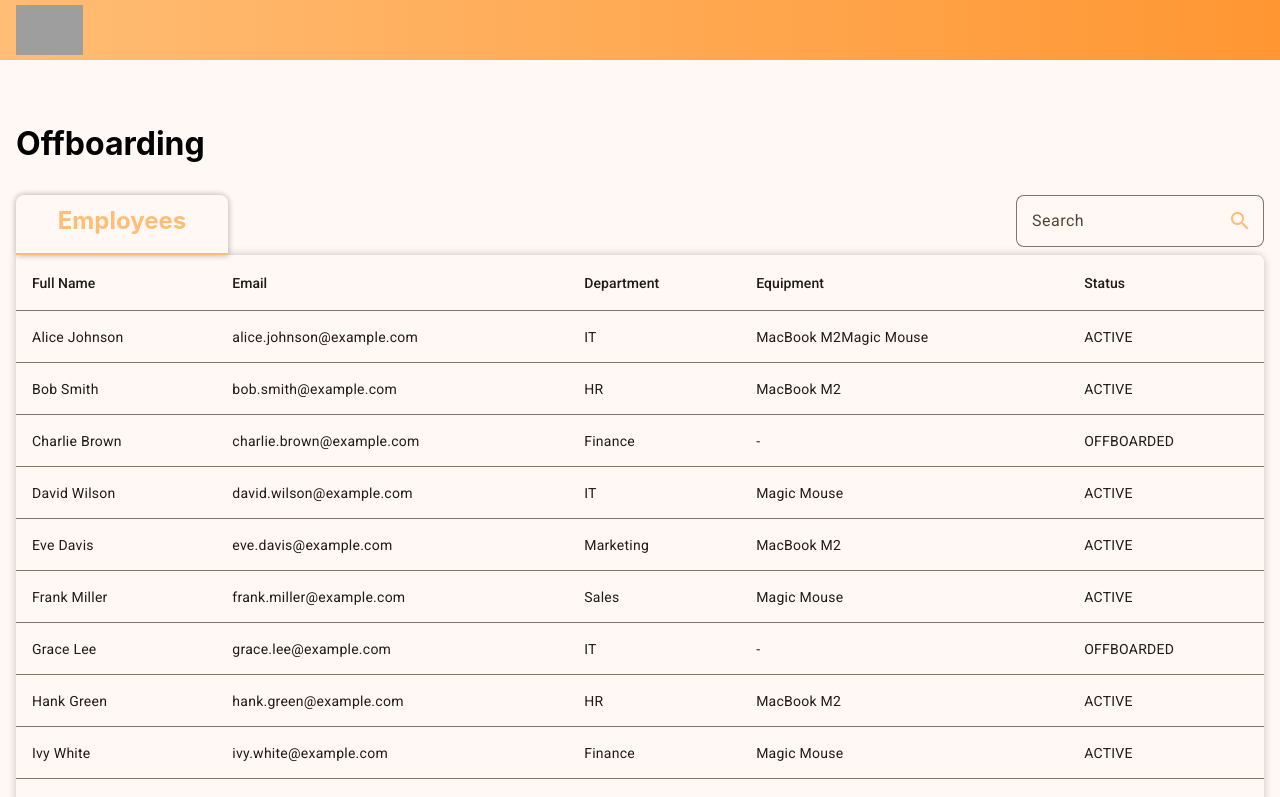
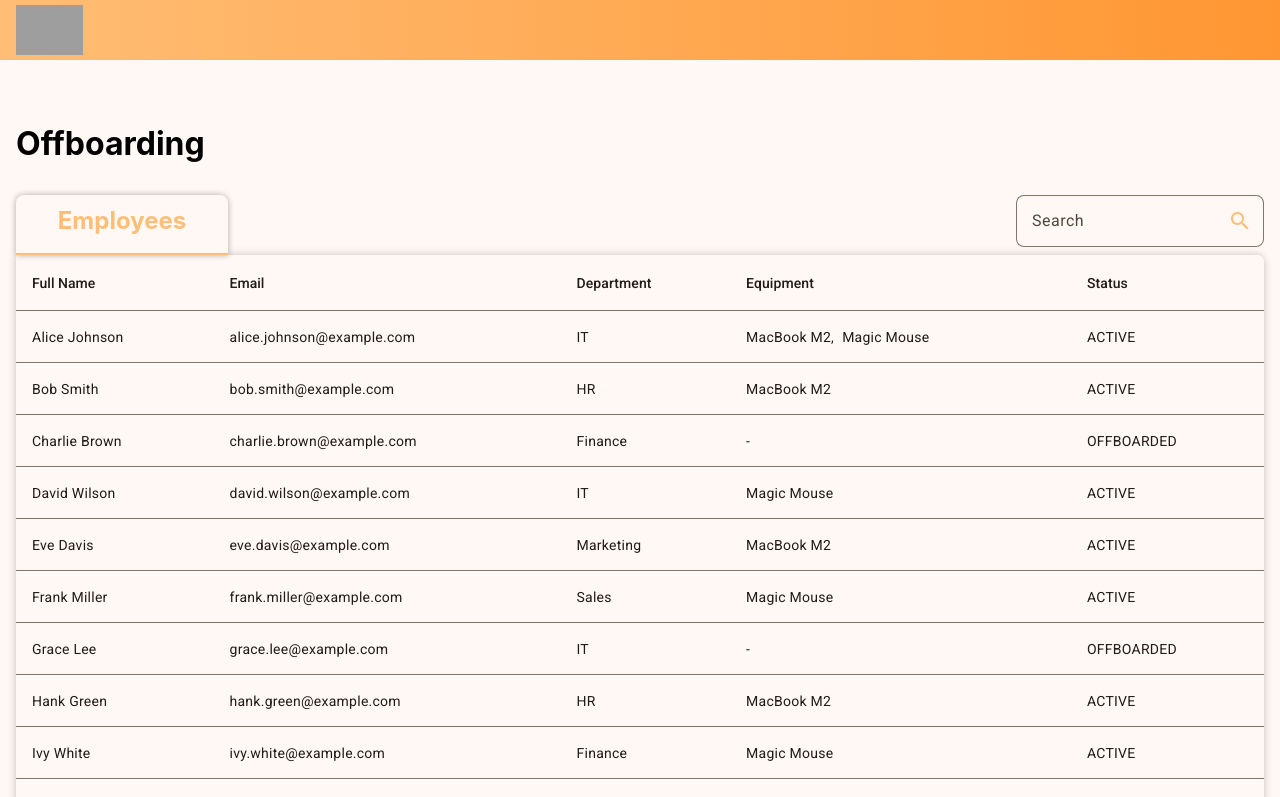
Before and after one commit to frostdevknight/tequipy-offboarding, an Angular app: page /employees in a window 1280 px wide. Shown: the top 797 px of the page. Built offline with nearby package versions, Linux system fonts and the light colour scheme; grey boxes are pictures that could not be loaded.

Commit message:
Add commas to table data

```diff
--- a/src/app/employees/view-employees-list/view-employees-list.component.scss
+++ b/src/app/employees/view-employees-list/view-employees-list.component.scss
@@ -53,3 +53,8 @@
 .icon {
   color: var(--color-primary);
 }
+
+.eq-name:not(:last-child)::after {
+  content: ",";
+  margin-right: 0.5rem;
+}
```
